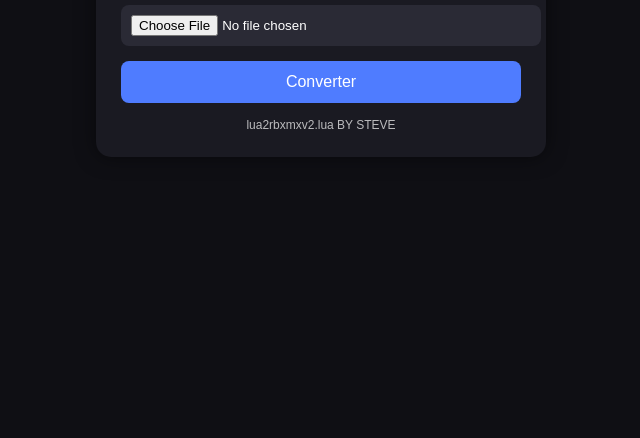
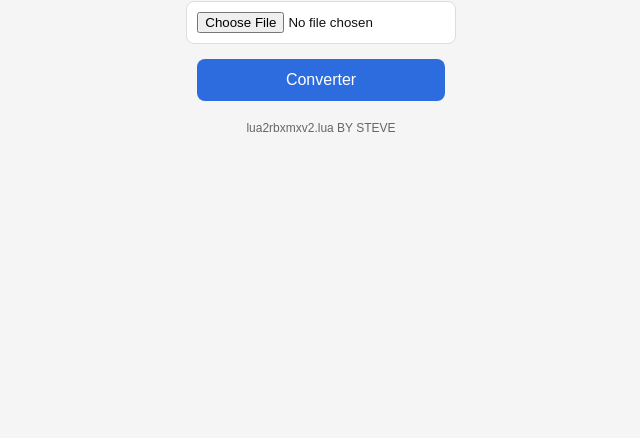
Before and after one commit to AdmBrookhavenScripts/testluaa, a website: page public/index.html in a window 1280 px wide. Shown: the part 362-800 px from the top of the page, without its empty margins (319-959 px from the left). Drawn offline with Linux system fonts and the light colour scheme.

Commit message:
Update index.html

```diff
--- a/public/index.html
+++ b/public/index.html
@@ -9,43 +9,36 @@
     body {
         margin: 0;
         font-family: Arial, sans-serif;
-        background: #0f0f14;
-        color: white;
         display: flex;
+        flex-direction: column;
         justify-content: center;
         align-items: center;
         height: 100vh;
-    }
-
-    .container {
-        background: #1a1a22;
-        padding: 25px;
-        border-radius: 15px;
-        width: 90%;
-        max-width: 400px;
-        box-shadow: 0 0 20px rgba(0,0,0,0.5);
+        background: #f5f5f5;
+        color: #111;
         text-align: center;
     }
 
     h1 {
+        font-size: 22px;
         margin-bottom: 20px;
-        font-size: 22px;
     }
 
     input[type="file"] {
-        width: 100%;
+        width: 90%;
+        max-width: 400px;
         padding: 10px;
-        background: #2a2a35;
-        border: none;
+        border: 1px solid #ddd;
         border-radius: 8px;
-        color: white;
+        background: #fff;
         margin-bottom: 15px;
     }
 
     button {
-        width: 100%;
+        width: 90%;
+        max-width: 400px;
         padding: 12px;
-        background: #4f7cff;
+        background: #2d6cdf;
         border: none;
         border-radius: 8px;
         color: white;
@@ -55,37 +48,30 @@
     }
 
     button:hover {
-        background: #3a63d8;
+        background: #1f56b8;
     }
 
     .footer {
-        margin-top: 15px;
+        margin-top: 20px;
         font-size: 12px;
-        opacity: 0.7;
-    }
-
-    @media (max-width: 500px) {
-        .container {
-            width: 85%;
-        }
+        color: #666;
     }
 </style>
 </head>
 
 <body>
 
-<div class="container">
 <h1>Lua → RBXMX</h1>
 
 <form action="/convert" method="post" enctype="multipart/form-data">
     <input type="file" name="file" accept=".lua" required>
+    <br>
     <button type="submit">Converter</button>
 </form>
 
 <div class="footer">
     lua2rbxmxv2.lua BY STEVE
 </div>
-</div>
 
 </body>
 </html>
```
Lines whose indentation alone changed are shown as unchanged.
